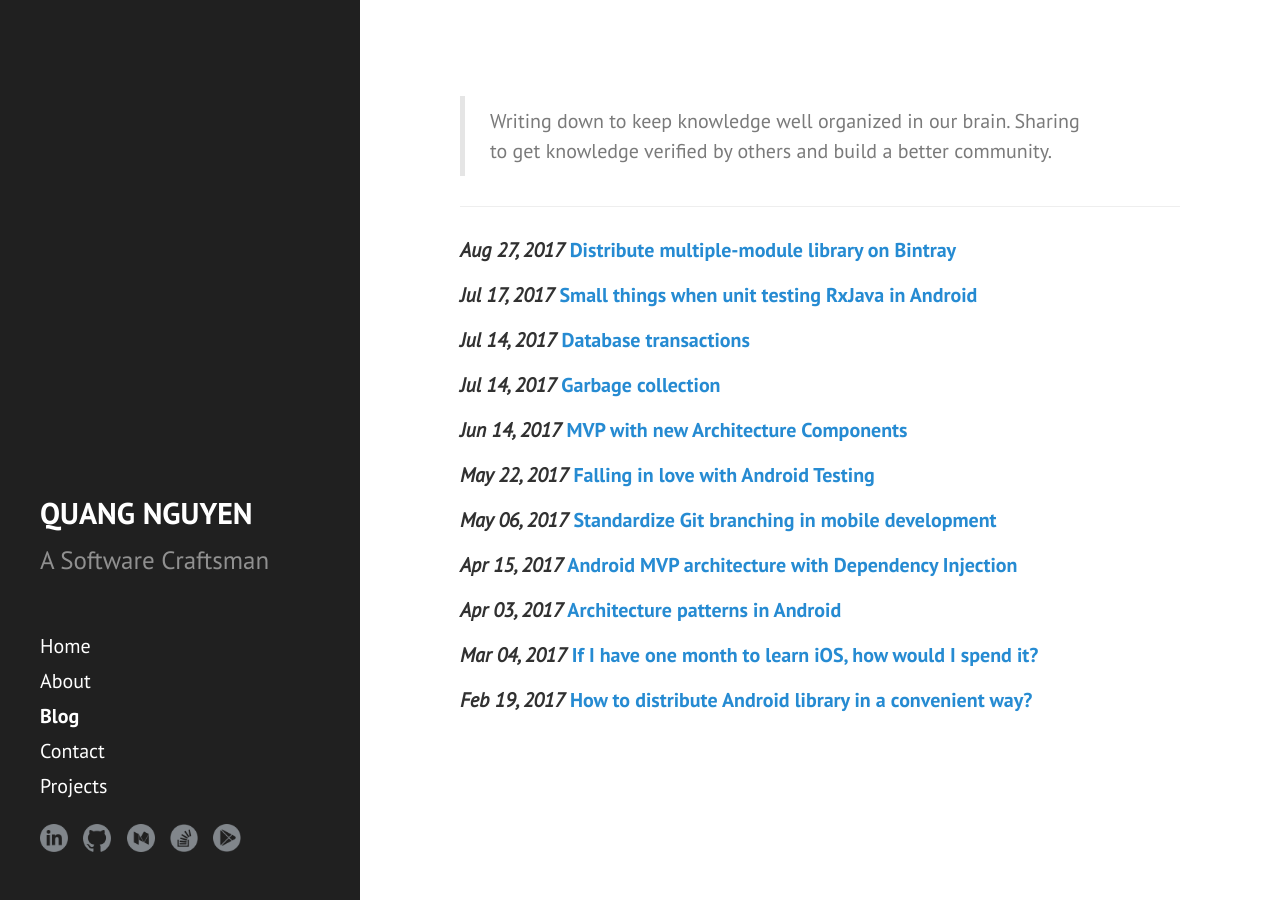
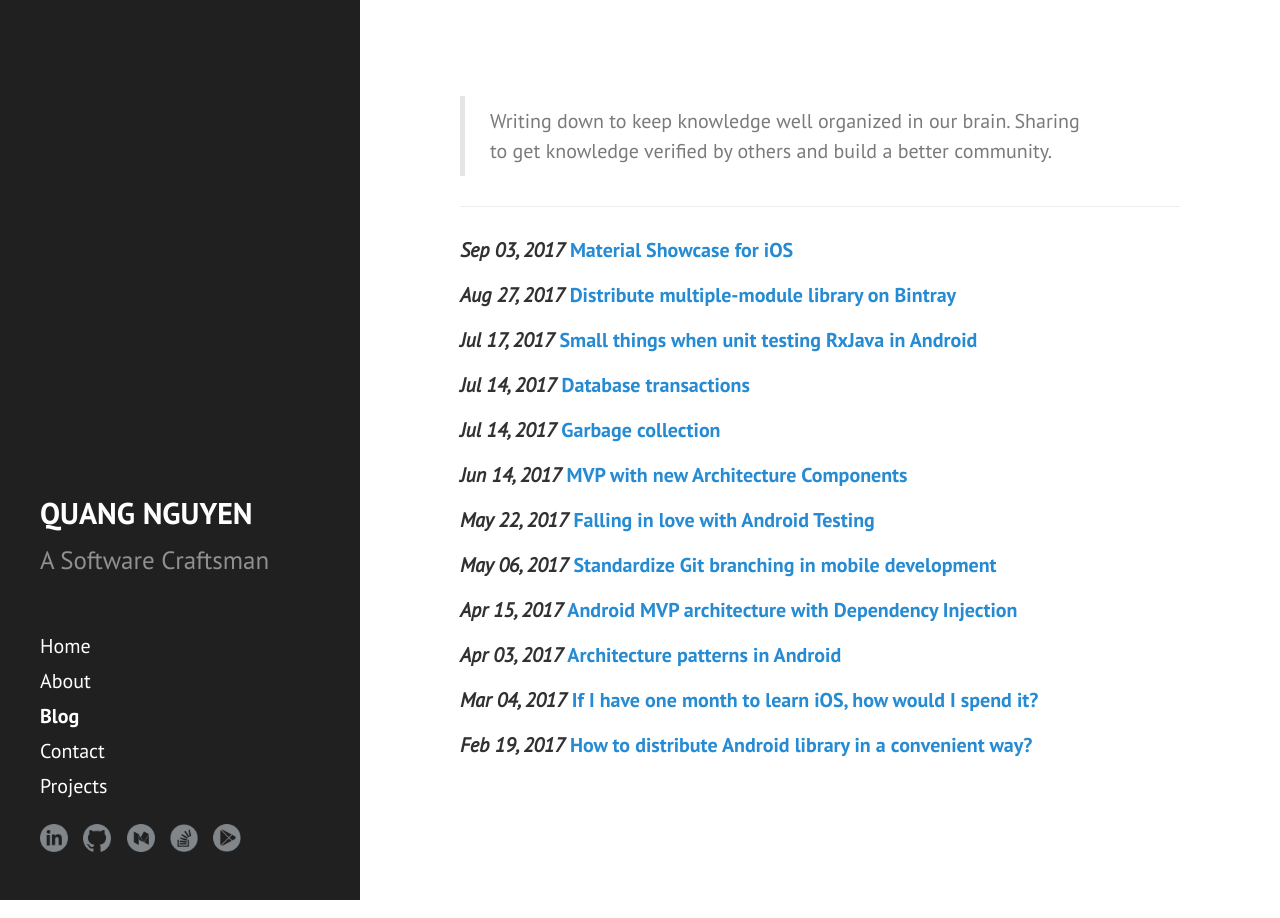
Before and after one commit to quangctkm9207/quangctkm9207.github.io, a Jekyll site: the page built from blog.md, in a window 1280 px wide. Built offline with Jekyll 4.4.1, drawn with Linux system fonts in a browser that asks for light colours.

Commit message:
Update blog.md

```diff
--- a/blog.md
+++ b/blog.md
@@ -6,6 +6,7 @@ title: Blog
 > Writing down to keep knowledge well organized in our brain. Sharing to get knowledge verified by others and build a better community.
 
 ---
+#### *Sep 03, 2017* [Material Showcase for iOS](https://blog.mindorks.com/material-showcase-for-ios-f077ba950b03)
 #### *Aug 27, 2017* [Distribute multiple-module library on Bintray](https://blog.mindorks.com/distribute-multiple-module-library-on-bintray-for-java-and-android-developers-212216bc1aa7)
 
 #### *Jul 17, 2017* [Small things when unit testing RxJava in Android](https://blog.mindorks.com/small-things-when-unit-testing-rxjava-in-android-7f7c336ccabd)
```
